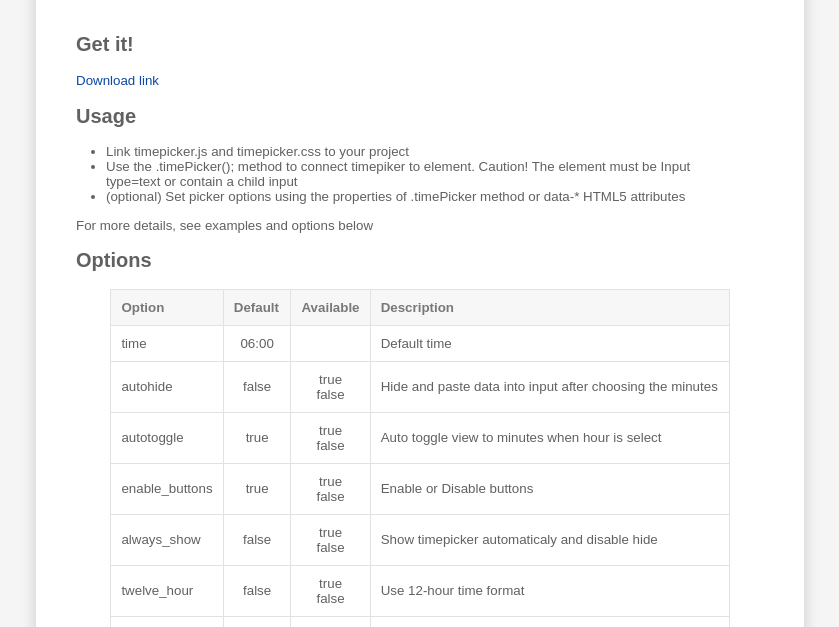
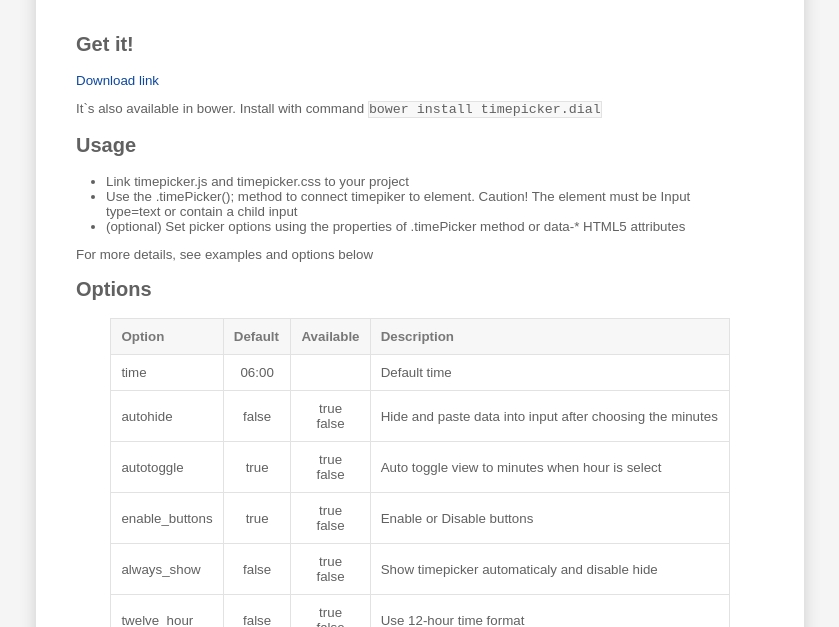
Before and after one commit to kachurun/timepicker, a plain HTML site: page index.html in a window 1280 px wide. Shown: the part 173-800 px from the top of the page, without its empty margins (220-1059 px from the left). Drawn offline with nearby package versions, Linux system fonts and the light colour scheme.

Commit message:
bower install instructions

```diff
--- a/index.html
+++ b/index.html
@@ -48,6 +48,7 @@ and (min-device-width: 768px)" rel="stylesheet" href="css/desktop.css">
             <div id="content">
                 <h2>Get it!</h2>
                     <a href="https://github.com/kachurun/timepicker/archive/master.zip">Download link</a>
+                    <p>It`s also available in bower. Install with command <code>bower install timepicker.dial</code></p>
                 <h2>Usage</h2>
                     <ul>
                         <li>Link timepicker.js and timepicker.css to your project</li>
```
